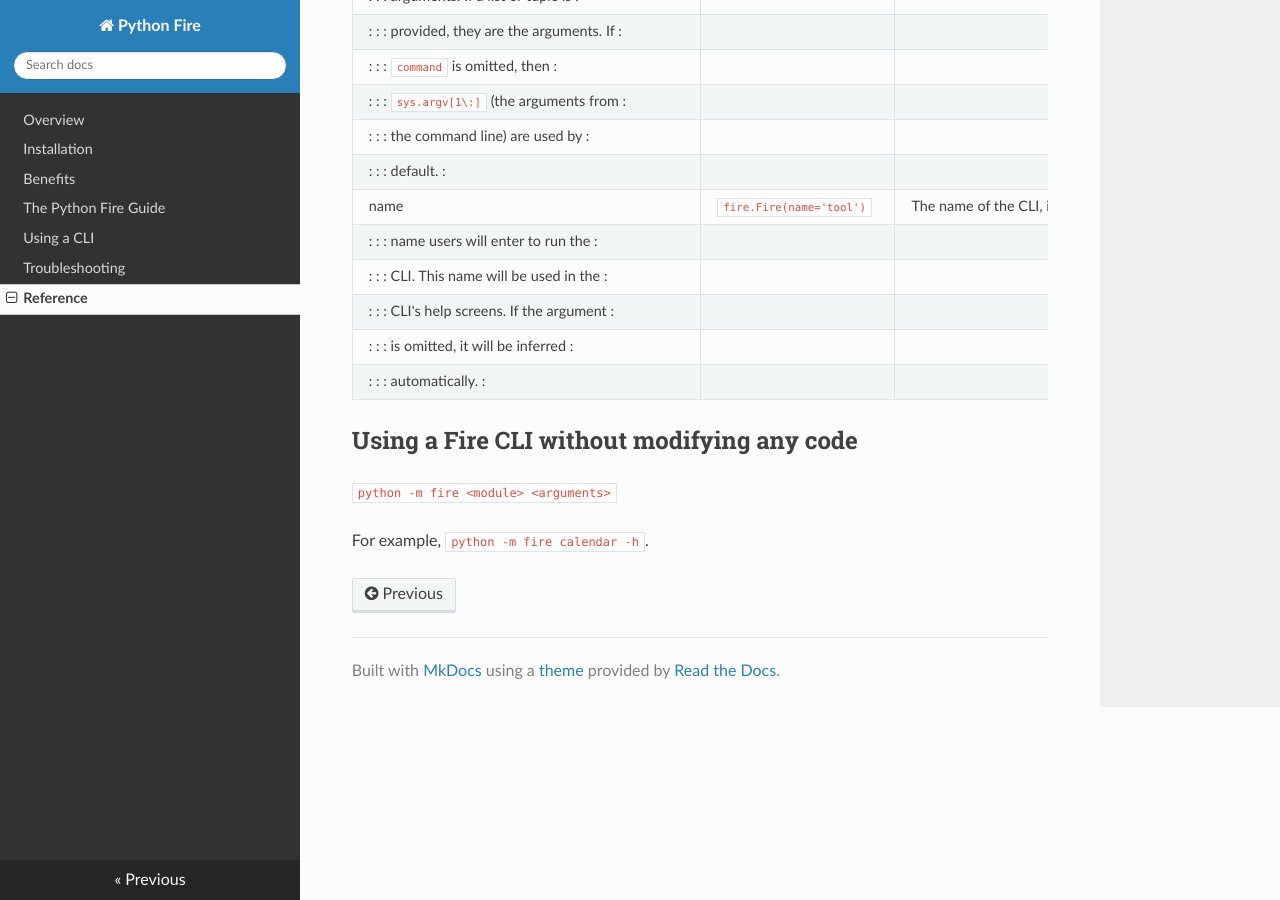
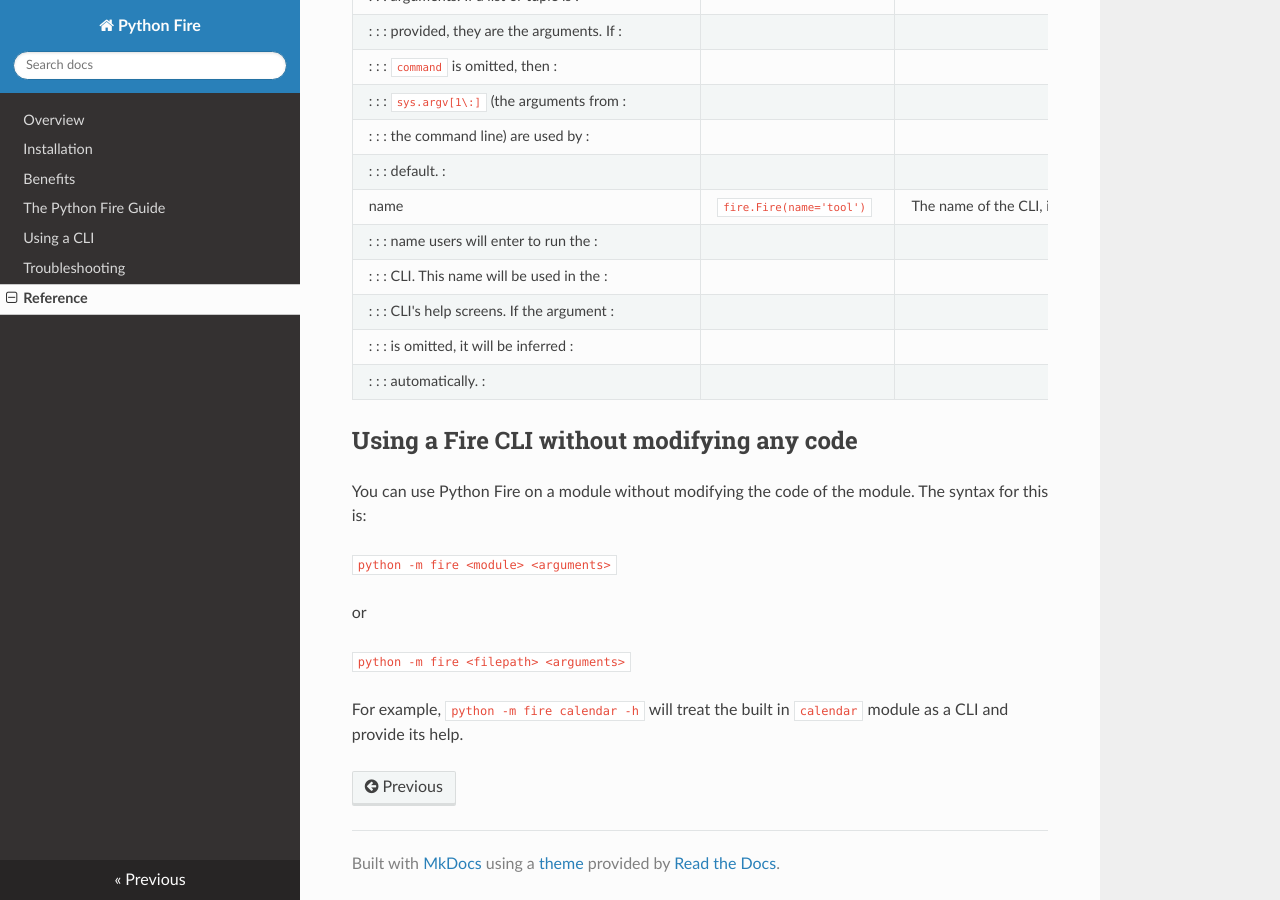
Before and after one commit to google/python-fire, an MkDocs documentation site: the page built from docs/api.md, in a window 1280 px wide and 900 px high, scrolled down 1536 px. Built offline with MkDocs 1.6.1, drawn with Linux system fonts in a browser that asks for light colours; nearby versions of some CDN libraries; old or Windows-style settings are respelled for this version of MkDocs.

Commit message:
Documentation updates for 0.4.0. (python -m fire path/to/file.py)
PiperOrigin-RevId: 353255172
Change-Id: I3c88d5e308d236e7a14d0a3639fd8752a60e6cd1

```diff
--- a/docs/api.md
+++ b/docs/api.md
@@ -60,6 +60,14 @@ Help is an exception; the isolated `--` is optional for getting help._
 
 ## Using a Fire CLI without modifying any code
 
+You can use Python Fire on a module without modifying the code of the module.
+The syntax for this is:
+
 `python -m fire <module> <arguments>`
 
-For example, `python -m fire calendar -h`.
+or
+
+`python -m fire <filepath> <arguments>`
+
+For example, `python -m fire calendar -h` will treat the built in `calendar`
+module as a CLI and provide its help.
```
Also changed, not shown: docs/guide.md (+8 -0 lines).
